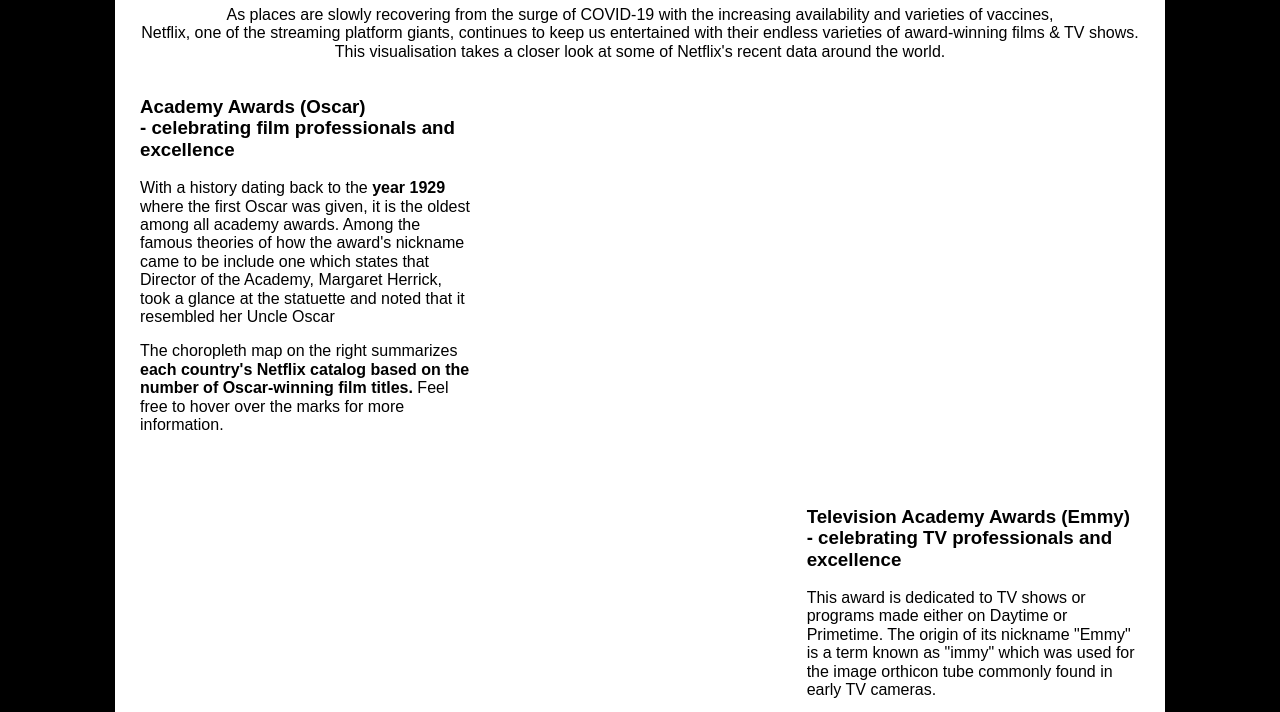
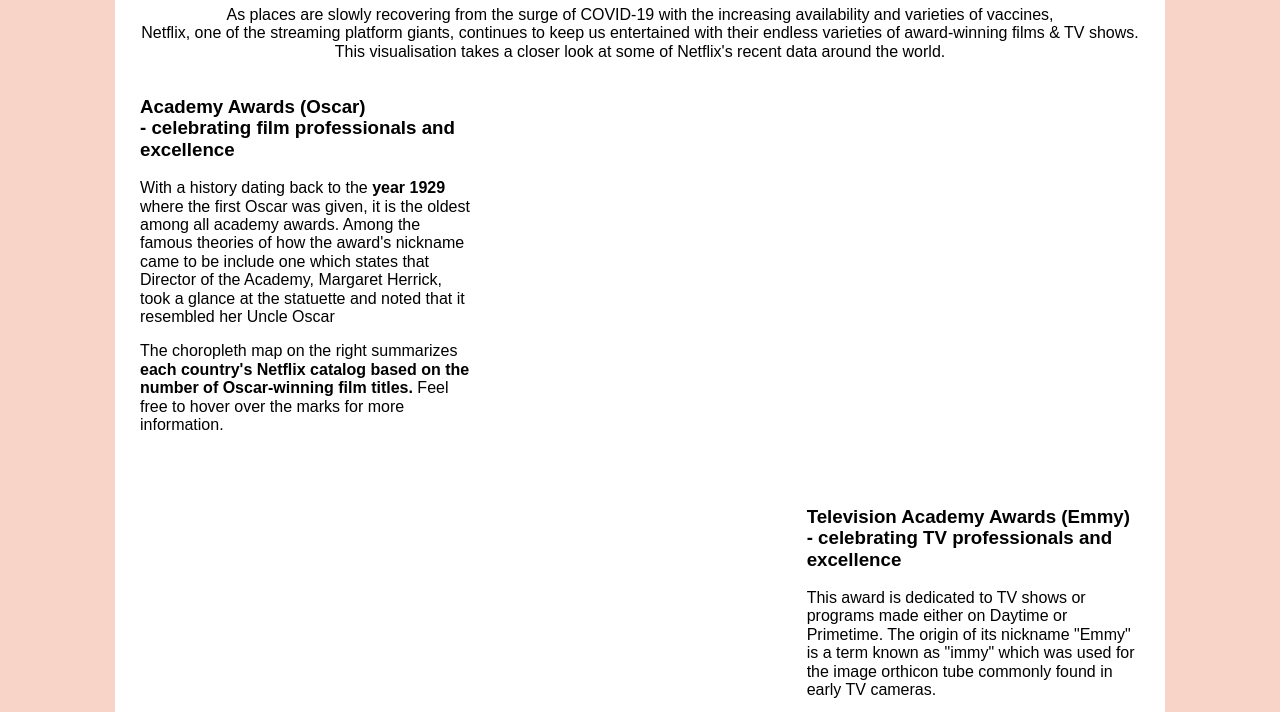
Before and after one commit to bjohn732/FIT3179_DataVis2, a plain HTML site: page index.html in a window 1280 px wide. Shown: the part 194-906 px from the top of the page. Drawn offline with nearby package versions, Linux system fonts and the light colour scheme; a script that the page names is missing.

Commit message:
Add files via upload

```diff
--- a/css/styles.css
+++ b/css/styles.css
@@ -7,7 +7,7 @@ h1 {
 }
 
 body {
-    background-color: black;
+    background-color: rgb(247, 212, 199);
 }
 
 .page {
```
